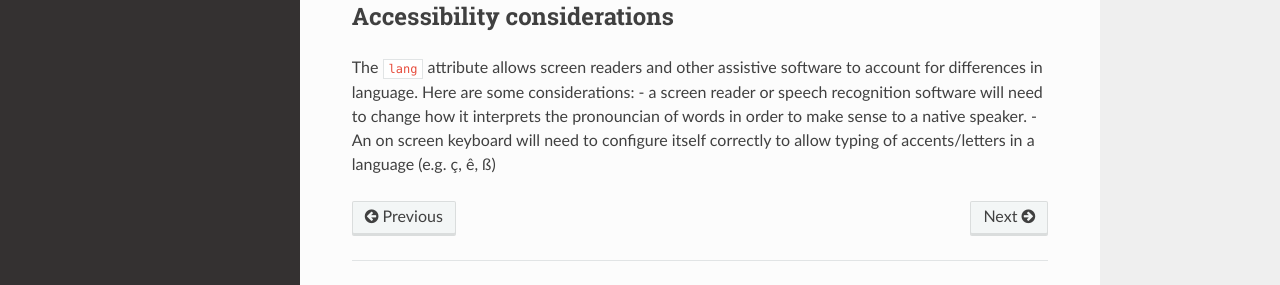
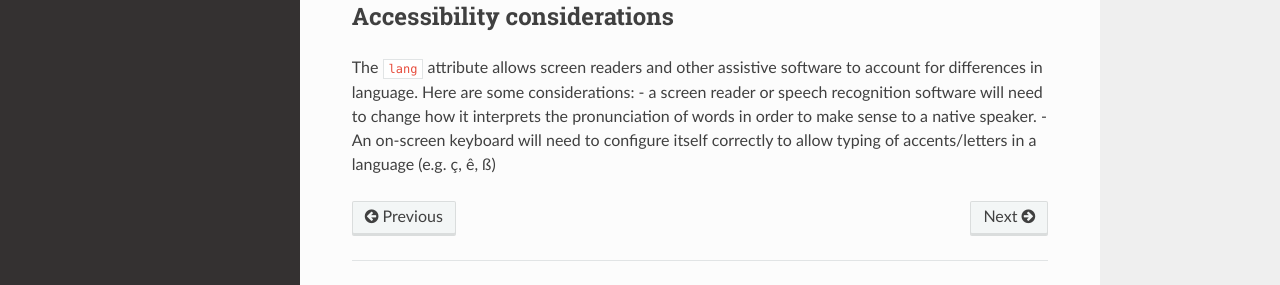
Before and after one commit to guardian/guardian-accessibility, an MkDocs documentation site: the page built from docs/guidelines/web/lang-attribute.md, in a window 1280 px wide and 1208 px high. Shown: the part 878-1163 px from the top of the window. Built offline with MkDocs 1.6.1, drawn with Linux system fonts in a browser that asks for light colours; nearby versions of some CDN libraries; old or Windows-style settings are respelled for this version of MkDocs.

Commit message:
Typo?
And some minor fix

```diff
--- a/docs/guidelines/web/lang-attribute.md
+++ b/docs/guidelines/web/lang-attribute.md
@@ -31,5 +31,5 @@ This example will select all content in the `header` element where the `lang` at
 ## Accessibility considerations
 
 The `lang` attribute allows screen readers and other assistive software to account for differences in language. Here are some considerations:
-- a screen reader or speech recognition software will need to change how it interprets the pronouncian of words in order to make sense to a native speaker.
-- An on screen keyboard will need to configure itself correctly to allow typing of accents/letters in a language (e.g. ç, ê, ß)
+- a screen reader or speech recognition software will need to change how it interprets the pronunciation of words in order to make sense to a native speaker.
+- An on-screen keyboard will need to configure itself correctly to allow typing of accents/letters in a language (e.g. ç, ê, ß)
```
